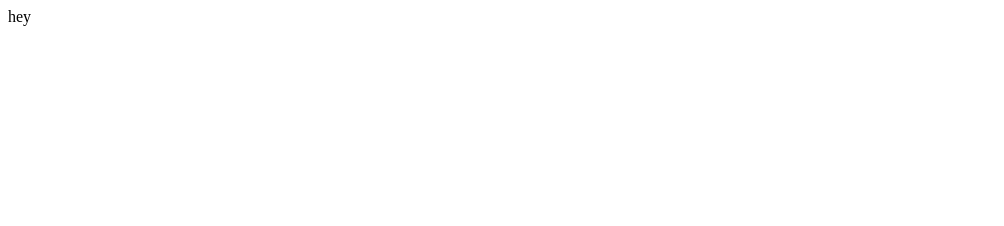
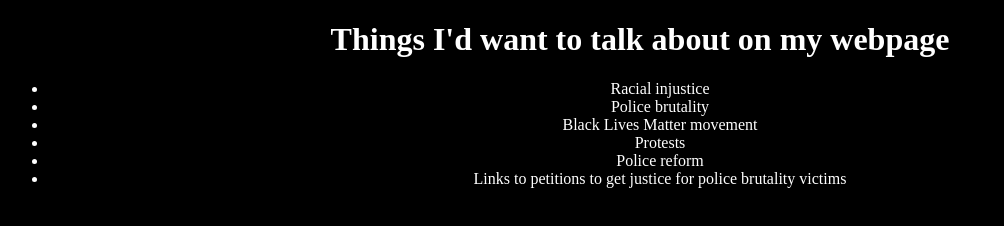
Before and after one commit to Janayah8/janyah8.github.io, a plain HTML site: page index.html in a window 1280 px wide. Shown: the whole page, without its empty margins (0-1004 px from the left). Drawn offline with Linux system fonts and the light colour scheme.

Commit message:
I added a heading and an unordered list

```diff
--- a/index.html
+++ b/index.html
@@ -1 +1,18 @@
-hey
+<!DOCTYPE html>
+<html>
+<head>
+<link href="style.css" rel="stylesheet" type="text/css" />
+</head>
+
+<h1>Things I'd want to talk about on my webpage</h1>
+
+<ul>
+<li>Racial injustice</li>
+<li>Police brutality</li>
+<li>Black Lives Matter movement</li>
+<li>Protests</li>
+<li>Police reform</li>
+<li>Links to petitions to get justice for police brutality victims</li>
+</ul>
+
+</html>
--- /dev/null
+++ b/style.css
@@ -0,0 +1,8 @@
+h1 {text-align: center;
+color: white;
+}
+ul {text-align: center;
+color: white;
+}
+html {background-color: black;
+}
```
Also changed, not shown: 1 other file.
